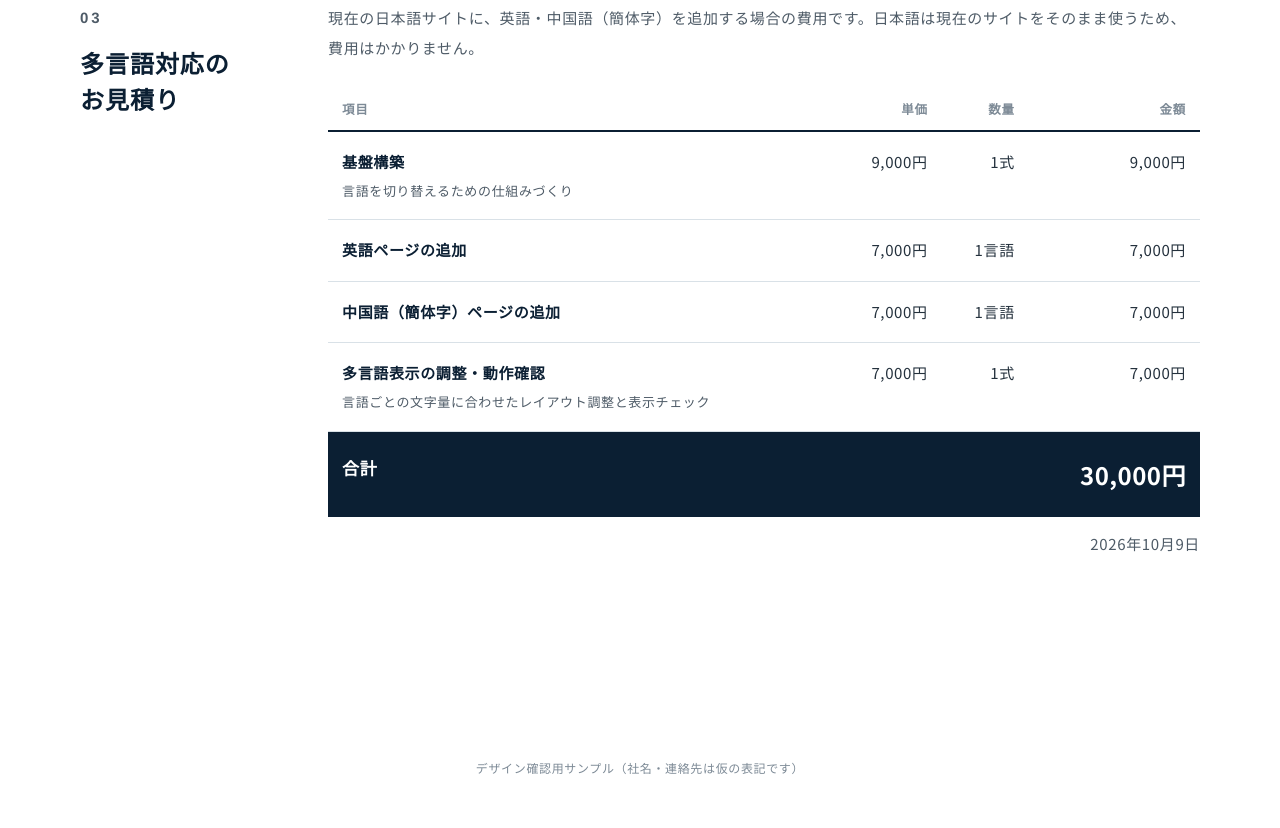
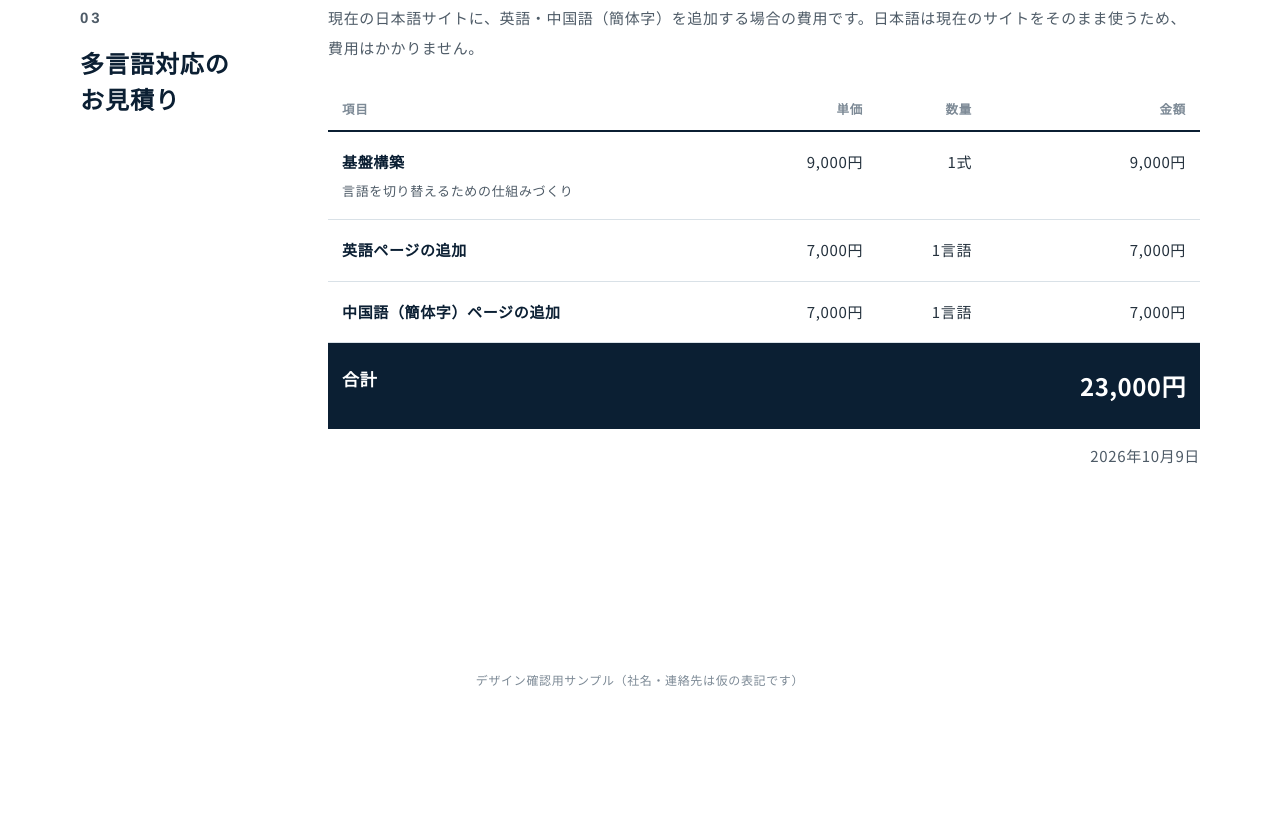
Before and after one commit to kdm-company/energy-infra-demo, a plain HTML site: page demo/index.html in a window 1280 px wide. Shown: the part 1720-2548 px from the top of the page. After the commit the page ends 2460 px from the top, so only its background shows below. Drawn offline with Linux system fonts and the light colour scheme.

Commit message:
見積もり：調整費を外し、日本語分を差し引いた合計23,000円に訂正
Co-Authored-By: Claude Opus 5.5 <noreply@anthropic.com>

```diff
--- a/demo/index.html
+++ b/demo/index.html
@@ -147,9 +147,8 @@
             <tr><th scope="row">基盤構築<small>言語を切り替えるための仕組みづくり</small></th><td class="num" data-l="単価">9,000円</td><td class="num" data-l="数量">1式</td><td class="num" data-l="金額">9,000円</td></tr>
             <tr><th scope="row">英語ページの追加</th><td class="num" data-l="単価">7,000円</td><td class="num" data-l="数量">1言語</td><td class="num" data-l="金額">7,000円</td></tr>
             <tr><th scope="row">中国語（簡体字）ページの追加</th><td class="num" data-l="単価">7,000円</td><td class="num" data-l="数量">1言語</td><td class="num" data-l="金額">7,000円</td></tr>
-            <tr><th scope="row">多言語表示の調整・動作確認<small>言語ごとの文字量に合わせたレイアウト調整と表示チェック</small></th><td class="num" data-l="単価">7,000円</td><td class="num" data-l="数量">1式</td><td class="num" data-l="金額">7,000円</td></tr>
           </tbody>
-          <tfoot><tr><th scope="row">合計</th><td class="sp-hide"></td><td class="sp-hide"></td><td class="num">30,000円</td></tr></tfoot>
+          <tfoot><tr><th scope="row">合計</th><td class="sp-hide"></td><td class="sp-hide"></td><td class="num">23,000円</td></tr></tfoot>
         </table>
         <p class="g-meta">2026年10月9日</p>
       </div>
```
